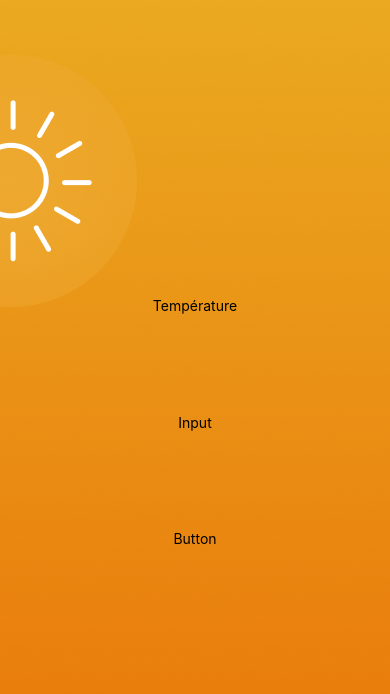
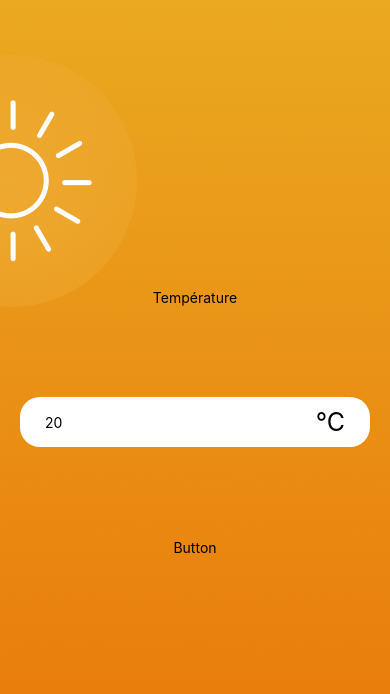
Before and after one commit to Karlito14/temperatureConverter, a React Native app: screen / in a window 390 px wide. Shown: the top 694 px of the page. Built offline with nearby package versions, Linux system fonts and the light colour scheme.

Commit message:
affichage du input

```diff
--- a/App.js
+++ b/App.js
@@ -2,13 +2,14 @@ import { View, Text, ImageBackground } from "react-native";
 import { style } from "./App.style";
 import hotBackground from './assets/hot.png';
 import coldbackground from './assets/cold.png';
+import { InputTemperature } from "./components/InputTemperature/InputTemperature";
 
 export default function App() {
   return (
     <ImageBackground source={hotBackground} style={style.container}>
       <View style={style.workspace}>
         <View><Text>Température</Text></View>
-        <View><Text>Input</Text></View>
+        <InputTemperature defaultValue={'20'} />
         <View><Text>Button</Text></View>
       </View>
     </ImageBackground>
--- a/App.style.js
+++ b/App.style.js
@@ -3,7 +3,8 @@ import { StyleSheet } from "react-native";
 export const style = StyleSheet.create({
     container : {
         flex: 1,
-        justifyContent: 'center'
+        justifyContent: 'center',
+        padding: 20
     },
     workspace : {
         height: 450,
--- /dev/null
+++ b/components/InputTemperature/InputTemperature.jsx
@@ -0,0 +1,18 @@
+import { Text, TextInput, View } from 'react-native';
+import { style } from './InputTemperature.style';
+
+export const InputTemperature = ({ defaultValue }) => {
+    return (
+        <View style={style.container}>
+            <TextInput
+                style={style.input}
+                placeholder='Tape une température'
+                keyboardType='numeric'
+                maxLength={4}
+                value={defaultValue}
+            />
+            <Text style={style.unit}>°C</Text>
+        </View>
+
+    )
+};
--- /dev/null
+++ b/components/InputTemperature/InputTemperature.style.js
@@ -0,0 +1,20 @@
+import { StyleSheet } from "react-native";
+
+export const style = StyleSheet.create({
+    container : {
+        alignSelf: 'stretch',
+        justifyContent: 'center'
+    },
+    input : {
+        backgroundColor: 'white',
+        borderRadius : 20,
+        height : 50,
+        paddingLeft: 25,
+    },
+    unit : {
+        position: 'absolute',
+        alignSelf: 'flex-end',
+        paddingRight: 25,
+        fontSize: 25
+    }
+});
```
